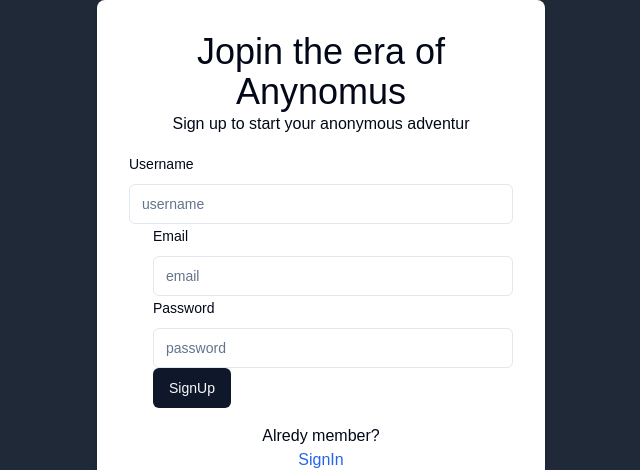
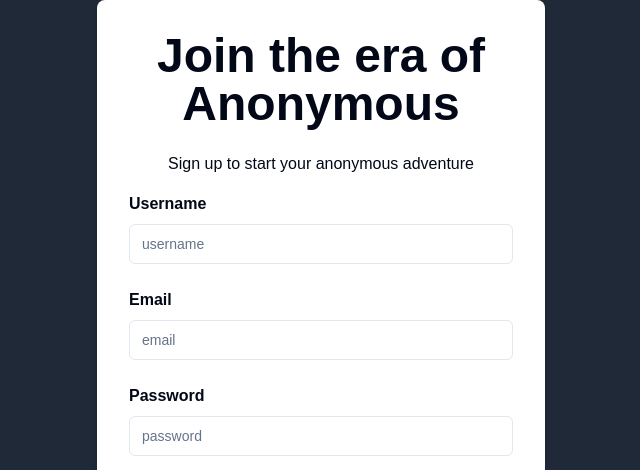
Before and after one commit to raselShikderDev/puzzlemessase, a Next.js app: page /signup in a window 1280 px wide. Shown: the top 470 px of the page, without its empty margins (319-959 px from the left). Built offline with nearby package versions, Linux system fonts and the light colour scheme; no server answers.

Commit message:
fixed signup & username cheaking error -1.3

```diff
--- a/src/app/(auth)/signup/page.tsx
+++ b/src/app/(auth)/signup/page.tsx
@@ -1,14 +1,12 @@
-/* eslint-disable @typescript-eslint/no-unused-vars */
 "use client";
 import { zodResolver } from "@hookform/resolvers/zod";
 import Link from "next/link";
 import { useState, useEffect } from "react";
 import { useForm } from "react-hook-form";
 import { z } from "zod";
-import { useDebounceValue } from "usehooks-ts";
+import {  useDebounceCallback } from "usehooks-ts";
 import { useToast } from "@/hooks/use-toast";
 import { useRouter } from "next/navigation";
-// import {signInSchema} from "@/schemas/signInSchema"
 import { signupValidation } from "@/schemas/signupSchema";
 import { apiResponse } from "@/types/appResponse";
 import axios, { AxiosError } from "axios";
@@ -28,7 +26,7 @@ const Signin = () => {
   const [usernameMessage, setUsernameMessage] = useState("");
   const [usernameCheaking, setUsernameCheaking] = useState(false);
   const [isSubmiting, setIsSubmiting] = useState(false);
-  const deBouncedUsername = useDebounceValue(username, 300);
+  const deBounced = useDebounceCallback (setUsername, 500);
   const { toast } = useToast();
   const router = useRouter();
 
@@ -44,13 +42,13 @@ const Signin = () => {
   // Handling realtime username cheaking
   useEffect(() => {
     const checkUsername = async () => {
-      if (deBouncedUsername) {
+      if (username) {
         setUsernameCheaking(true);
         setUsernameMessage("");
       }
       try {
         const response = await axios.get(
-          `/api/check-username-unqie?username=${deBouncedUsername}`
+          `/api/check-username-unqie?username=${username}`
         );
 
         setUsernameMessage(response.data.message);
@@ -64,7 +62,7 @@ const Signin = () => {
       }
     };
     checkUsername();
-  }, [deBouncedUsername]);
+  }, [username]);
 
   // Handling user Signup
 
@@ -98,27 +96,31 @@ const Signin = () => {
     <div className="flex justify-center min-h-screen bg-gray-800">
       <div className="w-full max-w-md p-8 rounded-lg shadow-md bg-white">
         <div className="text-center">
-          <h1 className="text-4xl">Jopin the era of Anynomus</h1>
-          <p className="mb-4">Sign up to start your anonymous adventur</p>
+          <h1 className="text-5xl font-extrabold">Join the era of Anonymous</h1>
+          <p className="mb-4 mt-6">Sign up to start your anonymous adventure</p>
         </div>
         <Form {...form}>
-          <form onSubmit={form.handleSubmit(onSubmit)} className="space-x-6">
+          <form onSubmit={form.handleSubmit(onSubmit)} className="space-y-6">
             <FormField
               control={form.control}
               name="username"
               render={({ field }) => (
                 <FormItem>
-                  <FormLabel>Username</FormLabel>
+                  <FormLabel className="font-semibold text-base">Username</FormLabel>
                   <FormControl>
                     <Input
                       placeholder="username"
                       {...field}
-                      onChange={(e) =>{
-                        field.onChange(e)
-                        setUsername(e.target.value)
+                      onChange={(e) => {
+                        field.onChange(e);
+                        deBounced(e.target.value);
                       }}
                     />
                   </FormControl>
+                  {usernameCheaking && <Loader2 className="animate-spin"/>}
+                  <p className={`text-sm font-semibold ${usernameMessage === "Username is uniqe" ? "text-green-500" : "text-red-500"}`}>
+                     {`${username.length > 0 ? usernameMessage : ""}`}
+                  </p>
                   <FormMessage />
                 </FormItem>
               )}
@@ -128,12 +130,9 @@ const Signin = () => {
               name="email"
               render={({ field }) => (
                 <FormItem>
-                  <FormLabel>Email</FormLabel>
+                  <FormLabel className="font-semibold text-base">Email</FormLabel>
                   <FormControl>
-                    <Input
-                      placeholder="email"
-                      {...field}
-                    />
+                    <Input placeholder="email" {...field} />
                   </FormControl>
                   <FormMessage />
                 </FormItem>
@@ -144,15 +143,15 @@ const Signin = () => {
               name="password"
               render={({ field }) => (
                 <FormItem>
-                  <FormLabel>Password</FormLabel>
+                  <FormLabel className="font-semibold text-base">Password</FormLabel>
                   <FormControl>
                     <Input
                       placeholder="password"
                       type="password"
                       {...field}
-                      onChange={(e) =>{
-                        field.onChange(e)
-                        setUsername(e.target.value)
+                      onChange={(e) => {
+                        field.onChange(e);
+                        setUsername(e.target.value);
                       }}
                     />
                   </FormControl>
@@ -163,15 +162,19 @@ const Signin = () => {
             <Button type="submit" disabled={isSubmiting}>
               {isSubmiting ? (
                 <>
-                <Loader2 className="mr-2 h-4 w-4 animate-spin"/> Please wait
+                  <Loader2 className="mr-2 h-4 w-4 animate-spin" /> Please wait
                 </>
-              ) : "SignUp"}
+              ) : (
+                "SignUp"
+              )}
             </Button>
           </form>
         </Form>
         <div className="text-center mt-4">
-            <p>Alredy member?</p>
-            <Link href={"/signin"} className="text-blue-600 hover:text-blue-800">SignIn</Link>
+          <p>Alredy member?</p>
+          <Link href={"/signin"} className="text-blue-600 hover:text-blue-800">
+            SignIn
+          </Link>
         </div>
       </div>
     </div>
--- a/src/app/layout.tsx
+++ b/src/app/layout.tsx
@@ -15,8 +15,8 @@ const geistMono = Geist_Mono({
 });
 
 export const metadata: Metadata = {
-  title: "Create Next App",
-  description: "Generated by create next app",
+  title: "ShadowChat",
+  description: "Send messages & stay anonymous",
 };
 
 export default function RootLayout({
```
Also changed, not shown: 1 other file (tests, documents, lock files or other folders).
